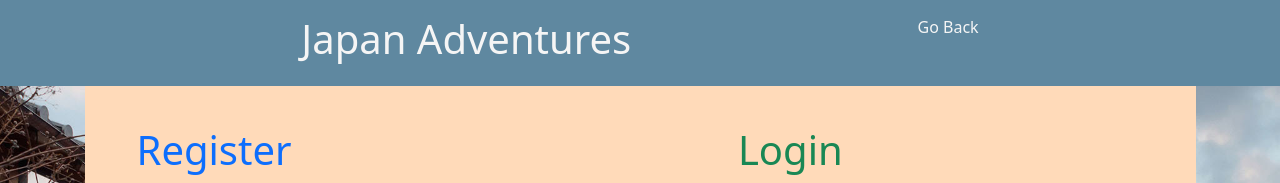
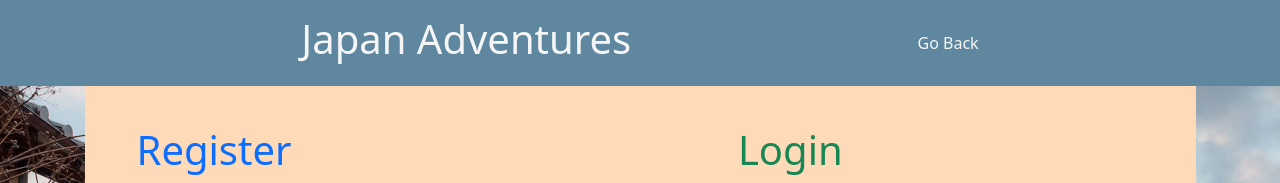
Before and after one commit to Matthewkalla/japan_adventures, a Flask app: page /login/registration in a window 1280 px wide. Shown: the top 183 px of the page. Run offline with Flask 2, Linux system fonts and the light colour scheme; some libraries are stand-ins or nearby versions.

Commit message:
changed alignment

```diff
--- a/flask_app/templates/index.html
+++ b/flask_app/templates/index.html
@@ -11,7 +11,7 @@
     {% for message in get_flashed_messages(category_filter=['not_logged']) %}
                         <p class="text-danger">{{message}}</p>
                     {% endfor %}
-        <div class="header d-flex justify-content-evenly center">
+        <div class="header d-flex justify-content-evenly align-items-center">
             <h1>Japan Adventures</h1>
             <a class="whiten" href="/">Go Back</a>
         </div>
```
